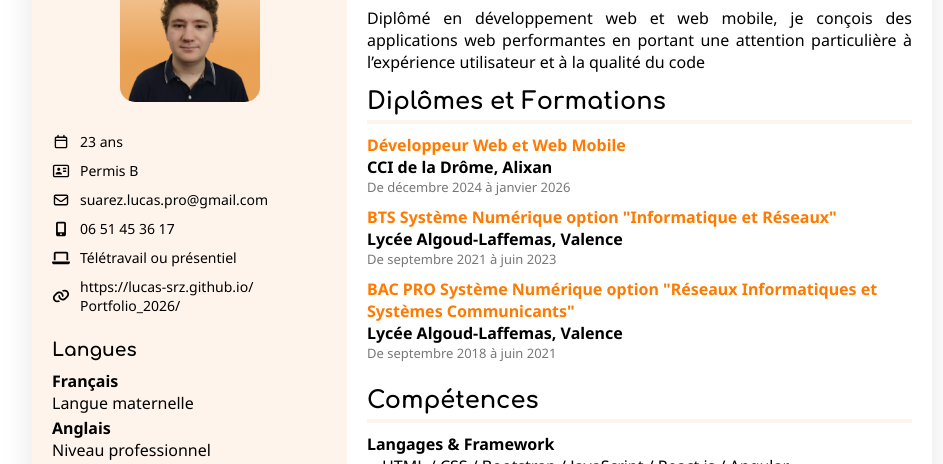
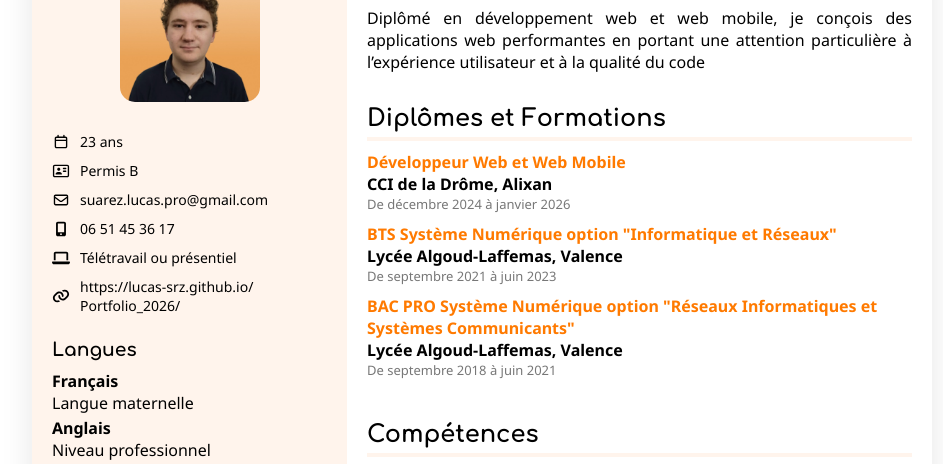
Before and after one commit to Lucas-Srz/Curriculum_Vitae_2026, a plain HTML site: page index.html in a window 1280 px wide. Shown: the part 98-562 px from the top of the page, without its empty margins (158-1101 px from the left). Drawn offline with Linux system fonts and the light colour scheme.

Commit message:
fix(section): Increased spacing between sections

```diff
--- a/style/main.css
+++ b/style/main.css
@@ -86,7 +86,7 @@ aside{
 
 #container{
     header, section{
-        padding-bottom: 15px;
+        padding-bottom: 32px;
     }
 
     h2{
```
